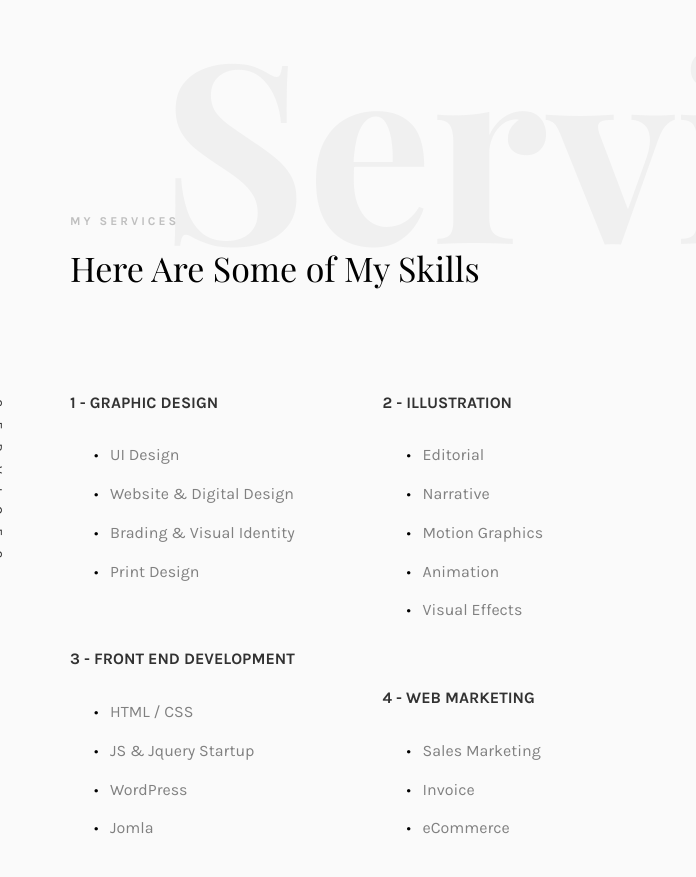
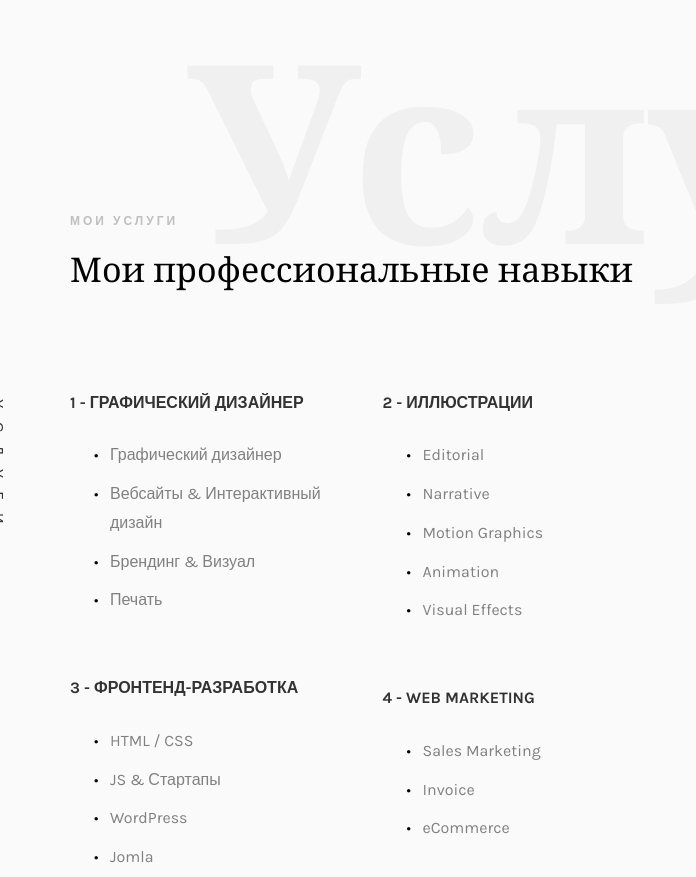
Before and after one commit to ylisswem/rezume, a plain HTML site: page index.html in a window 1280 px wide. Shown: the part 883-1760 px from the top of the page, without its empty margins (0-696 px from the left). Drawn offline with nearby package versions, Linux system fonts and the light colour scheme; files whose address does not match are found by name; a web font is replaced by a local one.

Commit message:
Update index.html

```diff
--- a/index.html
+++ b/index.html
@@ -102,7 +102,7 @@
 				<div class="row">
 					<div class="col-md-12">
 						<div class="colorlib-navbar-brand">
-							<a class="colorlib-logo" href="index.html"><span>No</span><span>ah</span></a>
+							<a class="colorlib-logo" href="index.html"><span>ЛИ</span><span>ЗА</span></a>
 						</div>
 						<a href="#" class="js-colorlib-nav-toggle colorlib-nav-toggle"><i></i></a>
 					</div>
@@ -112,7 +112,7 @@
 		<div id="colorlib-about">
 			<div class="container">
 				<div class="row text-center">
-					<h2 class="bold">About</h2>
+					<h2 class="bold">j,J VYT</h2>
 				</div>
 				<div class="row">
 					<div class="col-md-5 animate-box">
@@ -146,7 +146,7 @@
 									<a href="#"><i class="icon-googleplus"></i></a>
 									<a href="#"><i class="icon-dribbble2"></i></a>
 								</p>
-								<p><a href="#" class="btn btn-primary btn-outline">Contact Me!</a></p>
+								<p><a href="#" class="btn btn-primary btn-outline">Свяжитесь со мной!</a></p>
 							</div>
 						</div>
 					</div>
@@ -156,7 +156,7 @@
 		<div id="colorlib-services">
 			<div class="container">
 				<div class="row text-center">
-					<h2 class="bold">Services</h2>
+					<h2 class="bold">Услуги</h2>
 				</div>
 				<div class="row">
 					<div class="col-md-12">
@@ -164,31 +164,31 @@
 							<div class="one-third">
 								<div class="row">
 									<div class="col-md-12 col-md-offset-0 animate-box intro-heading">
-										<span>My Services</span>
-										<h2>Here Are Some of My Skills</h2>
+										<span>Мои услуги</span>
+										<h2>Мои профессиональные навыки</h2>
 									</div>
 								</div>
 								<div class="row">
 									<div class="col-md-12">
 										<div class="rotate">
-											<h2 class="heading">Services</h2>
+											<h2 class="heading">Услуги</h2>
 										</div>
 									</div>
 									<div class="col-md-6">
 										<div class="services animate-box">
-											<h3>1 - Graphic Design</h3>
+											<h3>1 - Графический дизайнер</h3>
 											<ul>
-												<li>UI Design</li>
-												<li>Website &amp; Digital Design</li>
-												<li>Brading &amp; Visual Identity</li>
-												<li>Print Design</li>
+												<li>Графический дизайнер</li>
+												<li>Вебсайты &amp; Интерактивный дизайн</li>
+												<li>Брендинг &amp; Визуал</li>
+												<li>Печать </li>
 											</ul>
 										</div>
 										<div class="services animate-box">
-											<h3>3 - Front End Development</h3>
+											<h3>3 - Фронтенд-разработка</h3>
 											<ul>
 												<li>HTML / CSS</li>
-												<li>JS &amp; Jquery Startup</li>
+												<li>JS &amp; Стартапы</li>
 												<li>WordPress</li>
 												<li>Jomla</li>
 											</ul>
@@ -196,7 +196,7 @@
 									</div>
 									<div class="col-md-6">
 										<div class="services animate-box">
-											<h3>2 - Illustration</h3>
+											<h3>2 - Иллюстрации</h3>
 											<ul>
 												<li>Editorial</li>
 												<li>Narrative</li>
```
